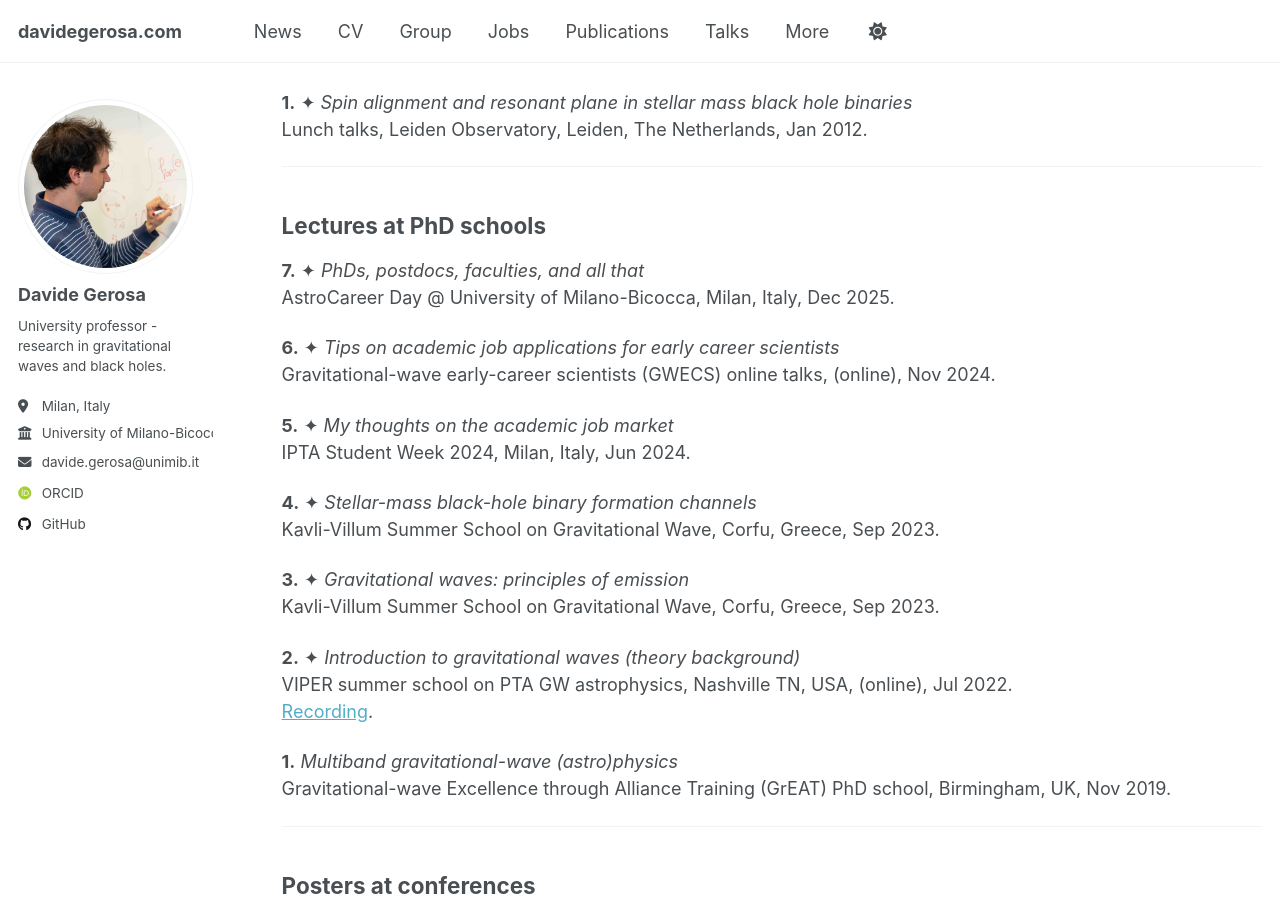
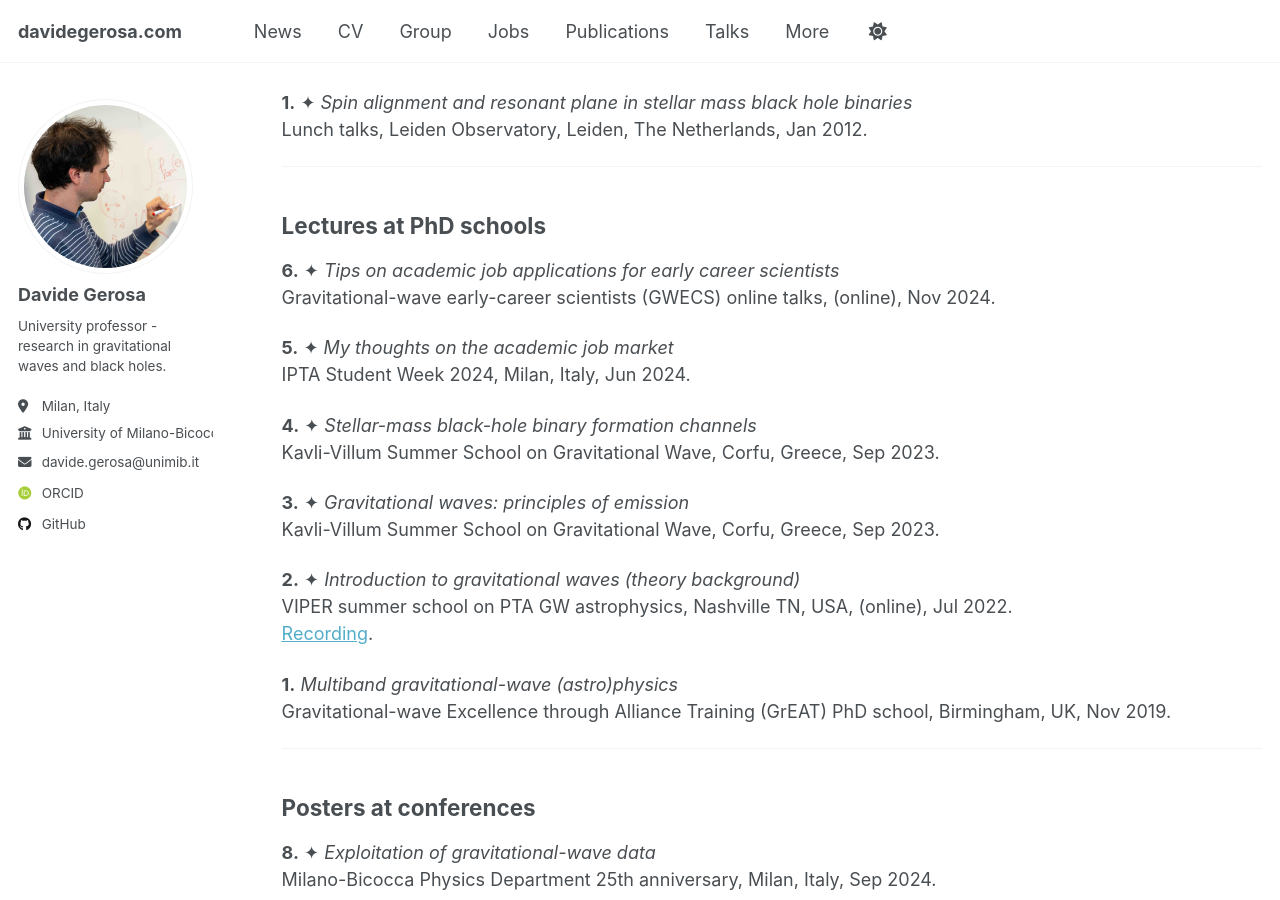
Before and after one commit to dgerosa/website, a Jekyll site: the page built from _pages/talks.md, in a window 1280 px wide and 900 px high, scrolled down 11230 px. Built offline with Jekyll 4.4.1, drawn with Linux system fonts in a browser that asks for light colours; some web fonts are replaced; some of the changed text lies outside the part shown.

Commit message:
Website update from workflow

```diff
--- a/_pages/_talks.md
+++ b/_pages/_talks.md
@@ -3,7 +3,7 @@ Invited talks marked with ✦.
 ## Summary
 **82** (**34**✦) [Talks at conferences](#talks-at-conferences) \
 **46** (**46**✦) [Talks at department seminars](#talks-at-department-seminars) \
-**7** (**6**✦) [Lectures at PhD schools](#lectures-at-phd-schools) \
+**6** (**5**✦) [Lectures at PhD schools](#lectures-at-phd-schools) \
 **8** (**4**✦) [Posters at conferences](#posters-at-conferences) \
 **18** (**18**✦) [Outreach talks](#outreach-talks)
 
@@ -425,9 +425,6 @@ Lunch talks, Leiden Observatory, Leiden, The Netherlands, Jan 2012.
 
 ## Lectures at PhD schools
 
-**7.** ✦ *PhDs, postdocs, faculties, and all that*  \\
-AstroCareer Day @ University of Milano-Bicocca, Milan, Italy, Dec 2025.
-
 **6.** ✦ *Tips on academic job applications for early career scientists*  \\
 Gravitational-wave early-career scientists (GWECS) online talks, (online), Nov 2024.
 
```
Also changed, not shown: other parts of _pages/_talks.md (+1 -1 lines), _pages/_citations.md (+4 -4 lines), _pages/_group.md (+1 -1 lines), _pages/_publications.md (+1 -1 lines).
